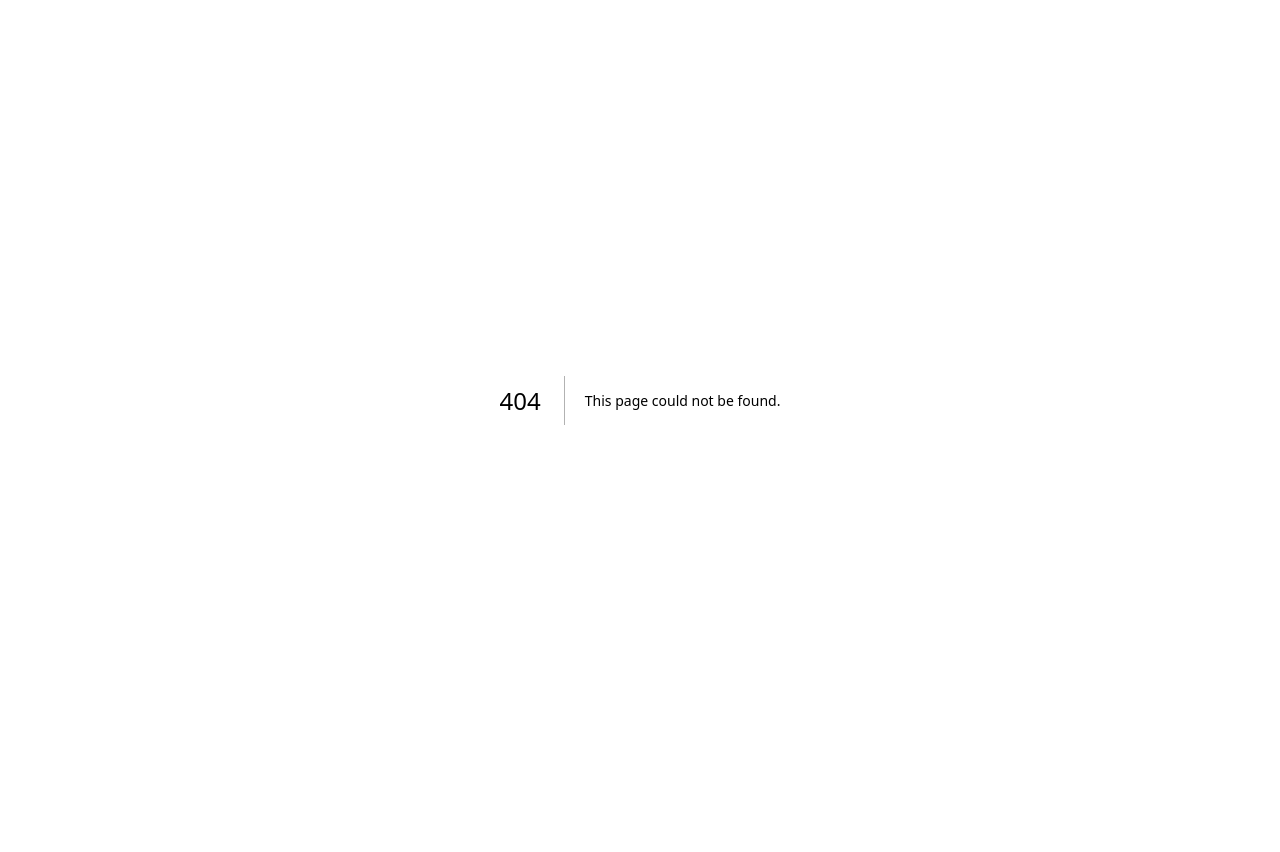
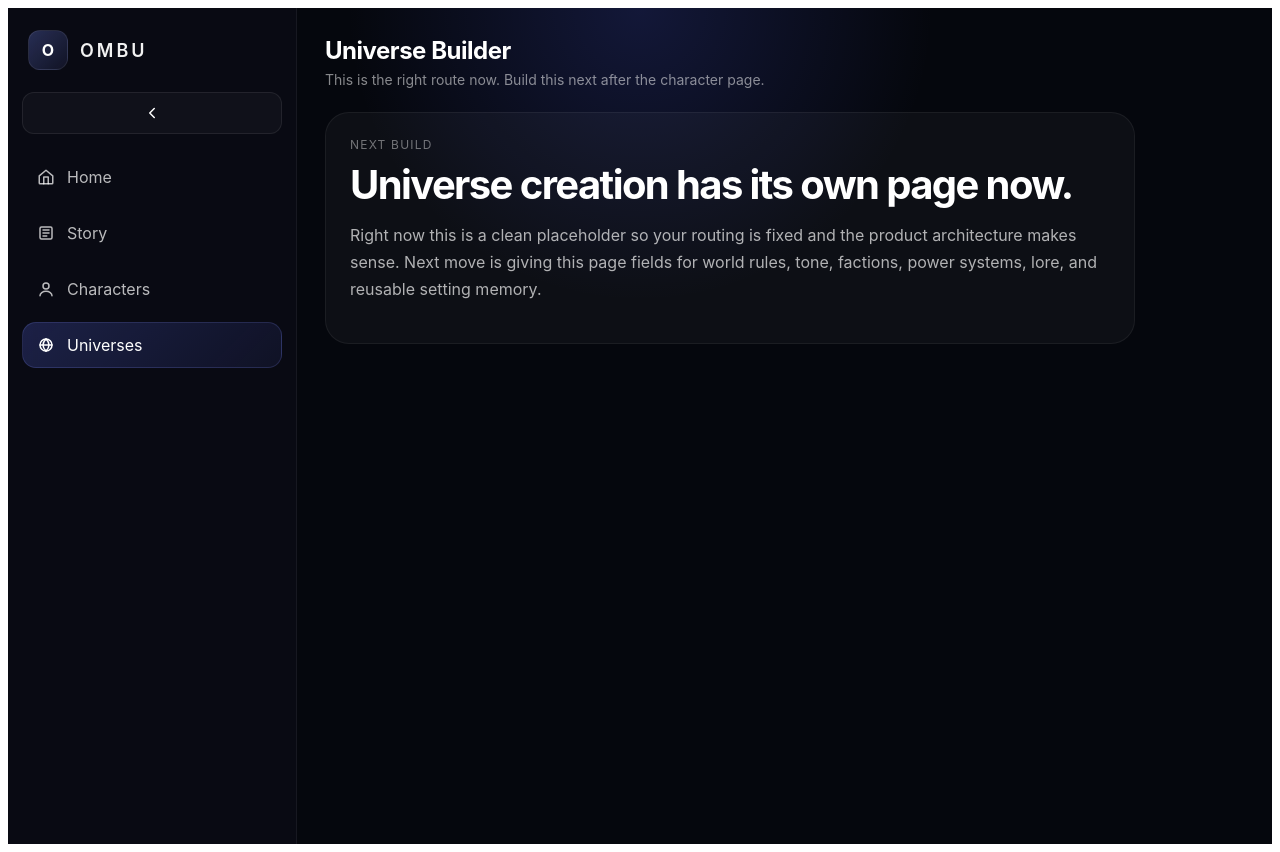
Before and after one commit to 0mbu/ombu, a Next.js app: page /story/universes in a window 1280 px wide. Before the commit this address had no page. Before the commit the page ends 800 px from the top, so only its background shows below. Built offline with nearby package versions, Linux system fonts and the light colour scheme.

Commit message:
Add UniversesPage component with sidebar navigation

```diff
--- /dev/null
+++ b/pages/story/universes.js
@@ -0,0 +1,90 @@
+import Link from "next/link";
+import { useState } from "react";
+
+export default function UniversesPage() {
+  const [sidebarCollapsed, setSidebarCollapsed] = useState(false);
+
+  return (
+    <div style={styles.page}>
+      <aside
+        style={{
+          ...styles.sidebar,
+          width: sidebarCollapsed ? 88 : 260
+        }}
+      >
+        <div style={styles.sidebarTop}>
+          <div style={styles.sidebarBrandRow}>
+            <div style={styles.sidebarLogo}>O</div>
+            {!sidebarCollapsed && <div style={styles.sidebarBrandText}>OMBU</div>}
+          </div>
+
+          <button
+            onClick={() => setSidebarCollapsed((prev) => !prev)}
+            style={styles.collapseButton}
+            aria-label="Toggle sidebar"
+            title="Toggle sidebar"
+          >
+            <svg width="18" height="18" viewBox="0 0 24 24" fill="none">
+              <path d="M15 6L9 12L15 18" stroke="currentColor" strokeWidth="2" strokeLinecap="round" strokeLinejoin="round" />
+            </svg>
+          </button>
+        </div>
+
+        <div style={styles.sidebarSection}>
+          <Link href="/" style={styles.sidebarItem}><span style={styles.sidebarIconWrap}><HomeIcon /></span>{!sidebarCollapsed && <span>Home</span>}</Link>
+          <Link href="/story" style={styles.sidebarItem}><span style={styles.sidebarIconWrap}><StoryIcon /></span>{!sidebarCollapsed && <span>Story</span>}</Link>
+          <Link href="/characters" style={styles.sidebarItem}><span style={styles.sidebarIconWrap}><CharacterIcon /></span>{!sidebarCollapsed && <span>Characters</span>}</Link>
+          <Link href="/universes" style={styles.sidebarItemActive}><span style={styles.sidebarIconWrap}><UniverseIcon /></span>{!sidebarCollapsed && <span>Universes</span>}</Link>
+        </div>
+      </aside>
+
+      <main style={styles.main}>
+        <div style={styles.topBarTitle}>Universe Builder</div>
+        <div style={styles.topBarSub}>This is the right route now. Build this next after the character page.</div>
+
+        <div style={styles.placeholderCard}>
+          <div style={styles.eyebrow}>Next Build</div>
+          <h1 style={styles.heading}>Universe creation has its own page now.</h1>
+          <p style={styles.copy}>
+            Right now this is a clean placeholder so your routing is fixed and the product architecture makes sense.
+            Next move is giving this page fields for world rules, tone, factions, power systems, lore, and reusable setting memory.
+          </p>
+        </div>
+      </main>
+    </div>
+  );
+}
+
+function HomeIcon() {
+  return <svg width="18" height="18" viewBox="0 0 24 24" fill="none"><path d="M3 10.5L12 3L21 10.5V20A1 1 0 0 1 20 21H4A1 1 0 0 1 3 20V10.5Z" stroke="currentColor" strokeWidth="2" strokeLinecap="round" strokeLinejoin="round" /><path d="M9 21V12H15V21" stroke="currentColor" strokeWidth="2" strokeLinecap="round" strokeLinejoin="round" /></svg>;
+}
+function StoryIcon() {
+  return <svg width="18" height="18" viewBox="0 0 24 24" fill="none"><path d="M6 4H18A2 2 0 0 1 20 6V18A2 2 0 0 1 18 20H6A2 2 0 0 1 4 18V6A2 2 0 0 1 6 4Z" stroke="currentColor" strokeWidth="2" /><path d="M8 8H16" stroke="currentColor" strokeWidth="2" strokeLinecap="round" /><path d="M8 12H16" stroke="currentColor" strokeWidth="2" strokeLinecap="round" /><path d="M8 16H13" stroke="currentColor" strokeWidth="2" strokeLinecap="round" /></svg>;
+}
+function CharacterIcon() {
+  return <svg width="18" height="18" viewBox="0 0 24 24" fill="none"><path d="M20 21C20 17.6863 16.4183 15 12 15C7.58172 15 4 17.6863 4 21" stroke="currentColor" strokeWidth="2" strokeLinecap="round" /><circle cx="12" cy="8" r="4" stroke="currentColor" strokeWidth="2" /></svg>;
+}
+function UniverseIcon() {
+  return <svg width="18" height="18" viewBox="0 0 24 24" fill="none"><circle cx="12" cy="12" r="8" stroke="currentColor" strokeWidth="2" /><path d="M4 12H20" stroke="currentColor" strokeWidth="2" strokeLinecap="round" /><path d="M12 4C14.5 6.5 16 9.16667 16 12C16 14.8333 14.5 17.5 12 20" stroke="currentColor" strokeWidth="2" strokeLinecap="round" /><path d="M12 4C9.5 6.5 8 9.16667 8 12C8 14.8333 9.5 17.5 12 20" stroke="currentColor" strokeWidth="2" strokeLinecap="round" /></svg>;
+}
+
+const styles = {
+  page: { minHeight: "100vh", display: "flex", background: "radial-gradient(circle at top, rgba(82, 99, 255, 0.18), transparent 28%), #05070d", color: "#ffffff", fontFamily: 'Inter, ui-sans-serif, system-ui, -apple-system, BlinkMacSystemFont, "Segoe UI", sans-serif' },
+  sidebar: { background: "rgba(10, 12, 20, 0.9)", borderRight: "1px solid rgba(255,255,255,0.06)", padding: "18px 14px", display: "flex", flexDirection: "column", transition: "width 0.25s ease", position: "sticky", top: 0, height: "100vh", backdropFilter: "blur(18px)" },
+  sidebarTop: { display: "flex", flexDirection: "column", gap: 18 },
+  sidebarBrandRow: { display: "flex", alignItems: "center", gap: 12, padding: "4px 6px" },
+  sidebarLogo: { width: 38, height: 38, borderRadius: 12, display: "flex", alignItems: "center", justifyContent: "center", background: "linear-gradient(135deg, rgba(120,140,255,0.28), rgba(120,140,255,0.08))", border: "1px solid rgba(255,255,255,0.08)", fontWeight: 700, fontSize: 16 },
+  sidebarBrandText: { fontSize: 18, letterSpacing: 3, fontWeight: 600, opacity: 0.95 },
+  collapseButton: { height: 42, borderRadius: 12, border: "1px solid rgba(255,255,255,0.08)", background: "rgba(255,255,255,0.03)", color: "white", cursor: "pointer", display: "flex", alignItems: "center", justifyContent: "center" },
+  sidebarSection: { display: "flex", flexDirection: "column", gap: 10, marginTop: 20 },
+  sidebarItem: { display: "flex", alignItems: "center", gap: 12, padding: "12px 14px", borderRadius: 14, color: "rgba(255,255,255,0.72)", textDecoration: "none", background: "transparent", border: "1px solid transparent" },
+  sidebarItemActive: { display: "flex", alignItems: "center", gap: 12, padding: "12px 14px", borderRadius: 14, color: "white", textDecoration: "none", background: "linear-gradient(135deg, rgba(96,115,255,0.22), rgba(96,115,255,0.08))", border: "1px solid rgba(135,145,255,0.18)" },
+  sidebarIconWrap: { display: "flex", alignItems: "center", justifyContent: "center", minWidth: 18 },
+  main: { flex: 1, padding: "28px" },
+  topBarTitle: { fontSize: 24, fontWeight: 700, letterSpacing: "-0.02em" },
+  topBarSub: { marginTop: 6, color: "rgba(255,255,255,0.52)", fontSize: 14 },
+  placeholderCard: { marginTop: 24, maxWidth: 760, borderRadius: 24, padding: 24, background: "rgba(255,255,255,0.035)", border: "1px solid rgba(255,255,255,0.06)" },
+  eyebrow: { fontSize: 12, textTransform: "uppercase", letterSpacing: "0.10em", color: "rgba(255,255,255,0.42)", marginBottom: 12 },
+  heading: { margin: 0, fontSize: 40, lineHeight: 1.04, letterSpacing: "-0.04em" },
+  copy: { marginTop: 16, color: "rgba(255,255,255,0.68)", fontSize: 16, lineHeight: 1.7 }
+};
```
